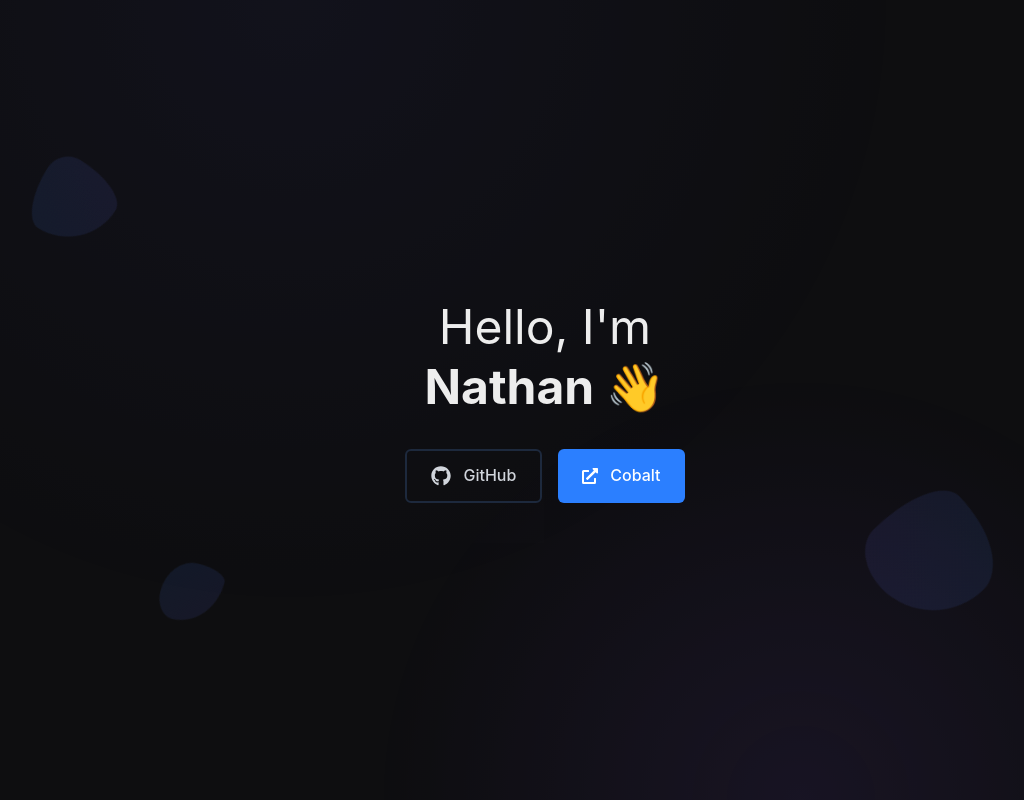
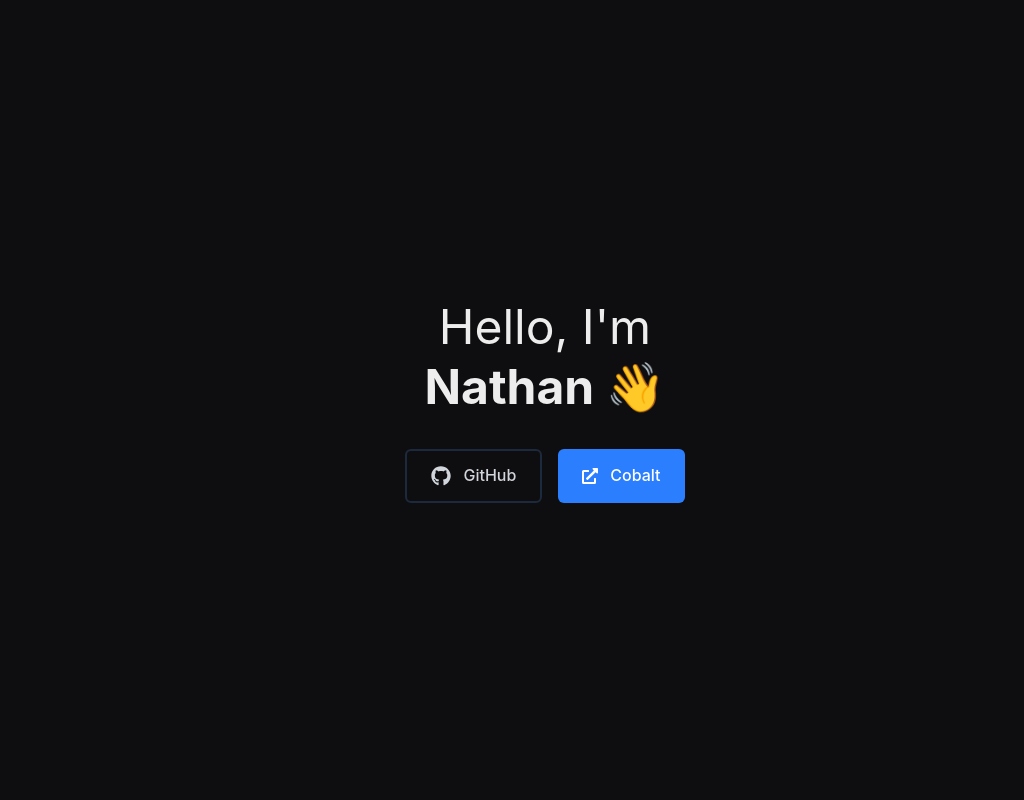
Before and after one commit to quiteboringv2/quiteboringv2.github.io, a Next.js app: page / in a window 1280 px wide. Shown: the whole page, without its empty margins (95-1119 px from the left). Built offline with nearby package versions, Linux system fonts and the light colour scheme.

Commit message:
cool cursor hover ig

```diff
--- a/app/globals.css
+++ b/app/globals.css
@@ -21,25 +21,6 @@ body {
   line-height: 1.6;
 }
 
-body::before,
-body::after {
-  content: '';
-  position: fixed;
-  border-radius: 50%;
-  pointer-events: none;
-  z-index: 1;
-  opacity: 0.6;
-}
-
-body::before {
-  width: 100vw;
-  height: 100vw;
-  background: radial-gradient(circle, rgba(99, 102, 241, 0.1) 0%, transparent 70%);
-  top: -50vw;
-  left: -20vw;
-  animation: pulse 8s ease-in-out infinite;
-}
-
 body::after {
   width: 80vw;
   height: 80vw;
@@ -54,53 +35,6 @@ body::after {
   50% { transform: scale(1.1) rotate(180deg); }
 }
 
-.floating-shape {
-  position: fixed;
-  background: linear-gradient(45deg, rgba(59, 130, 246, 0.1), rgba(99, 102, 241, 0.1));
-  animation: float 6s ease-in-out infinite;
-  pointer-events: none;
-  z-index: 1;
-}
-
-.shape-1 {
-  width: 80px;
-  height: 80px;
-  top: 20%;
-  left: 10%;
-  animation-delay: 0s;
-  border-radius: 30% 70% 70% 30% / 30% 30% 70% 70%;
-}
-
-.shape-2 {
-  width: 120px;
-  height: 120px;
-  top: 60%;
-  right: 15%;
-  animation-delay: 2s;
-  border-radius: 60% 40% 30% 70% / 60% 30% 70% 40%;
-}
-
-.shape-3 {
-  width: 60px;
-  height: 60px;
-  bottom: 20%;
-  left: 20%;
-  animation-delay: 4s;
-  border-radius: 20% 80% 40% 60% / 50% 70% 30% 50%;
-}
-
-@keyframes float {
-  0%, 100% {
-    transform: translateY(0px) rotate(0deg);
-  }
-  33% {
-    transform: translateY(-20px) rotate(120deg);
-  }
-  66% {
-    transform: translateY(20px) rotate(240deg);
-  }
-}
-
 ::-webkit-scrollbar {
   width: 8px;
 }
@@ -113,3 +47,38 @@ body::after {
   background: linear-gradient(var(--accent), var(--secondary));
   border-radius: 4px;
 }
+
+.grid-overlay {
+  position: fixed;
+  top: 0;
+  left: 0;
+  width: 100vw;
+  height: 100vh;
+  pointer-events: none;
+  z-index: 2;
+  opacity: 0;
+  transition: opacity 0.3s ease;
+}
+
+.grid-overlay.active {
+  opacity: 1;
+}
+
+.grid-pattern {
+  width: 100%;
+  height: 100%;
+  background-image:
+    linear-gradient(rgba(23, 76, 161, 0.8) 1px, transparent 1px),
+    linear-gradient(90deg, rgba(23, 76, 161, 0.8) 1px, transparent 1px);
+  background-size: 40px 40px;
+  mask: radial-gradient(circle 200px at var(--mouse-x, 50%) var(--mouse-y, 50%),
+                        rgba(0,0,0,1) 0%,
+                        rgba(0,0,0,0.8) 30%,
+                        rgba(0,0,0,0.2) 70%,
+                        transparent 100%);
+  -webkit-mask: radial-gradient(circle 200px at var(--mouse-x, 50%) var(--mouse-y, 50%),
+                                rgba(0,0,0,1) 0%,
+                                rgba(0,0,0,0.8) 30%,
+                                rgba(0,0,0,0.2) 70%,
+                                transparent 100%);
+}
--- a/app/page.tsx
+++ b/app/page.tsx
@@ -1,13 +1,44 @@
 "use client";
+
 import { FaGithub, FaExternalLinkAlt } from "react-icons/fa";
 import { Button } from "@/app/components/button";
+import { useEffect, useRef } from "react";
 
 export default function Home() {
+  const gridRef = useRef<HTMLDivElement>(null);
+
+  useEffect(() => {
+    const handleMouseMove = (e: MouseEvent) => {
+      if (gridRef.current) {
+        const x = (e.clientX / window.innerWidth) * 100;
+        const y = (e.clientY / window.innerHeight) * 100;
+
+        gridRef.current.style.setProperty("--mouse-x", `${x}%`);
+        gridRef.current.style.setProperty("--mouse-y", `${y}%`);
+        gridRef.current.classList.add("active");
+      }
+    };
+
+    const handleMouseLeave = () => {
+      if (gridRef.current) {
+        gridRef.current.classList.remove("active");
+      }
+    };
+
+    document.addEventListener("mousemove", handleMouseMove);
+    document.addEventListener("mouseleave", handleMouseLeave);
+
+    return () => {
+      document.removeEventListener("mousemove", handleMouseMove);
+      document.removeEventListener("mouseleave", handleMouseLeave);
+    };
+  }, []);
+
   return (
     <div className="min-h-screen relative z-10">
-      <div className="floating-shape shape-1"></div>
-      <div className="floating-shape shape-2"></div>
-      <div className="floating-shape shape-3"></div>
+      <div className="grid-overlay" ref={gridRef}>
+        <div className="grid-pattern"></div>
+      </div>
 
       <section className="min-h-screen flex items-center justify-center px-6">
         <div className="text-center max-w-4xl">
```
Also changed, not shown: 1 other file (tests, documents, lock files or other folders).
